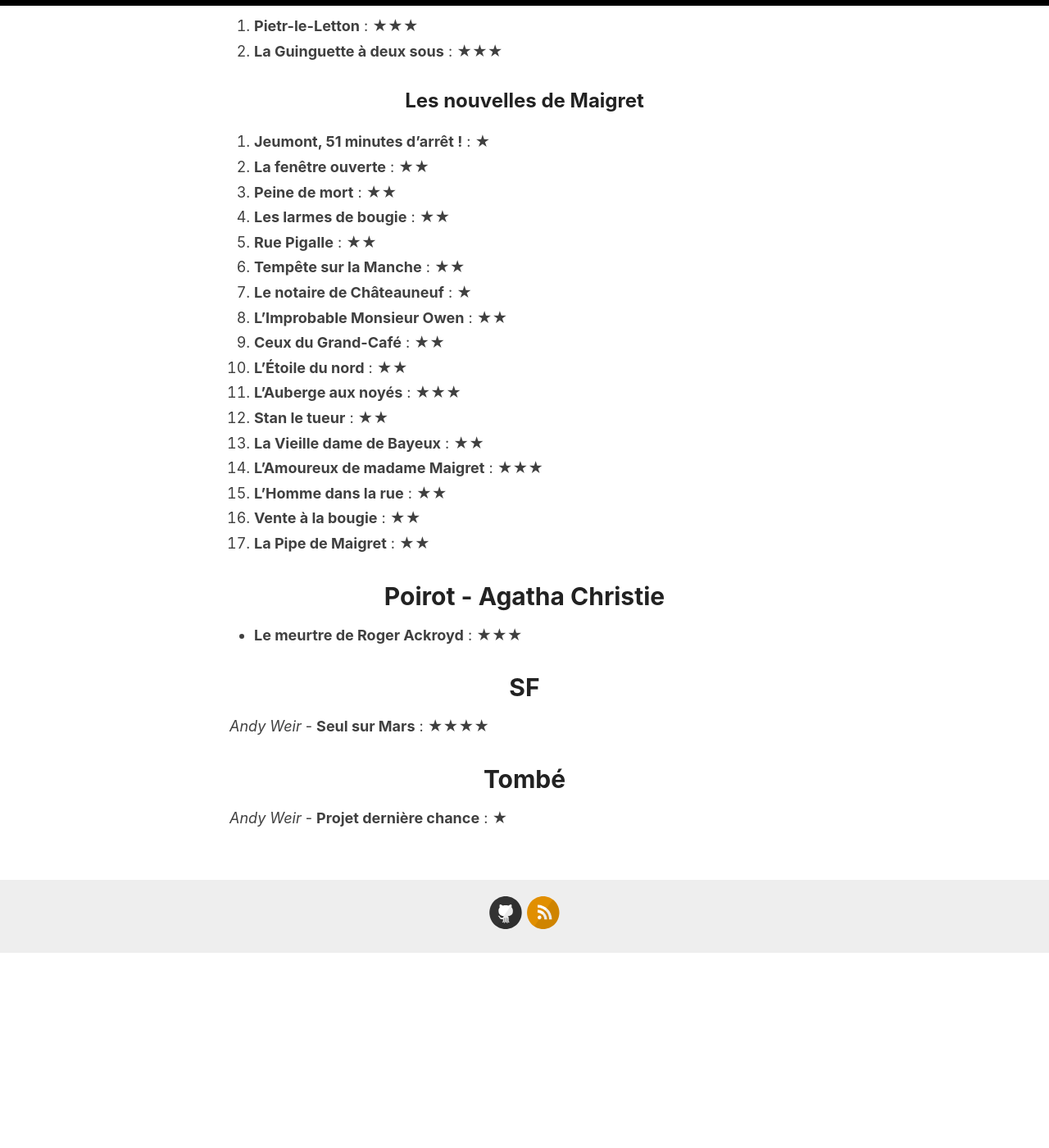
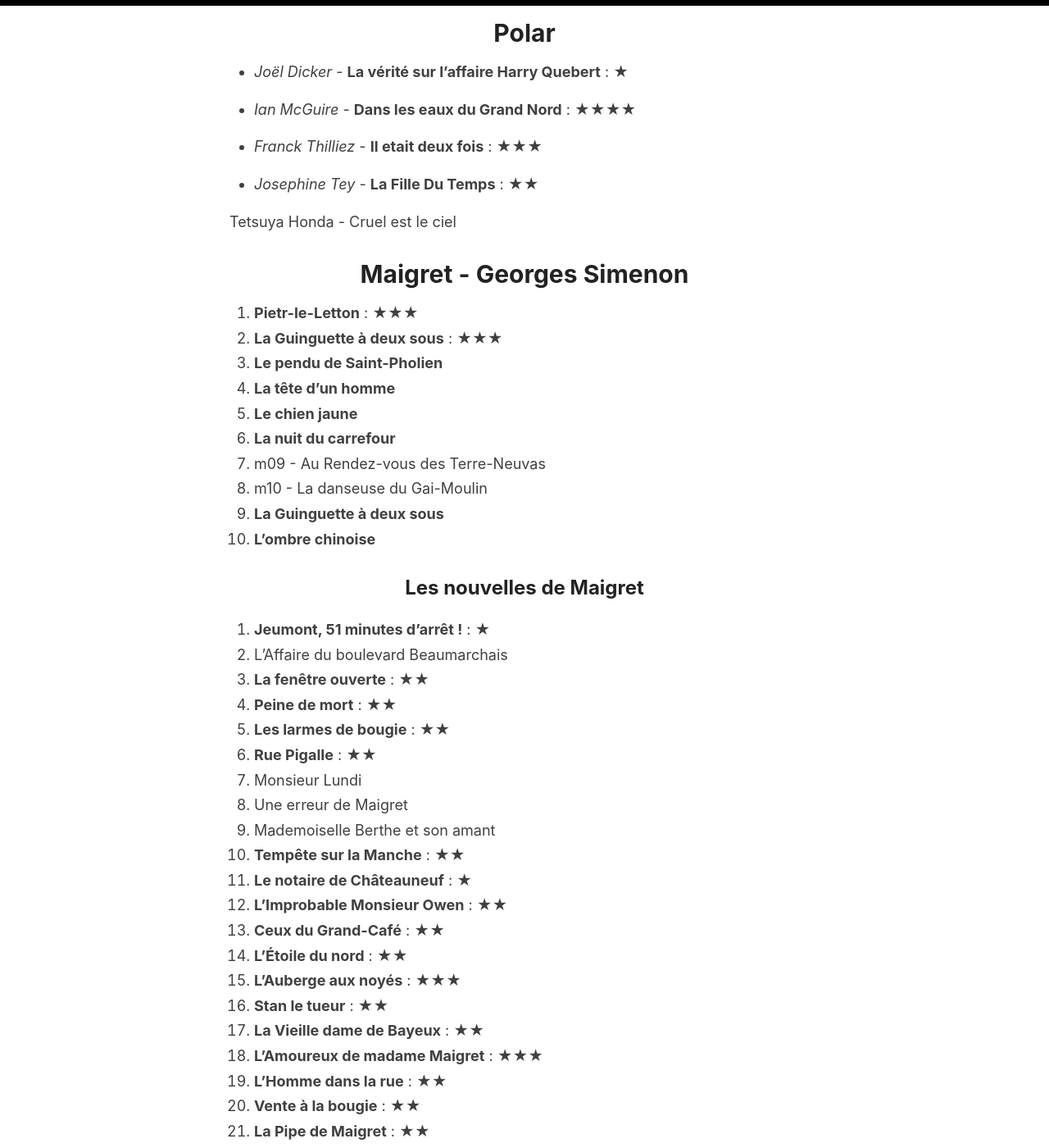
Before and after one commit to homeostasie/bouquins, a Jekyll site: the page built from _pages/jak.md, in a window 1280 px wide and 1400 px high, scrolled down 1333 px. Shown: the whole window at 82% size. Built offline with Jekyll 4.4.1, drawn with Linux system fonts in a browser that asks for light colours; before the commit the page ends 2496 px from its top, so only the background shows below that; some of the changed text lies outside the part shown.

```diff
--- a/_pages/jak.md
+++ b/_pages/jak.md
@@ -7,15 +7,24 @@ comments: true
 
 # Classique
 
-* *Svetlana Alexievitch* - **La supplication** : ★★★★
+**Svetlana Alexievitch**
+
+* **La supplication** : ★★★★
+* **Les cercueils de zinc** : ★★
 
 * *Georges Bernanos* - **Sous le soleil de Satan** : ★★
+
+* *Charlotte Brontë - Jane Eyrre
 
 * *Albert Camus* - **La peste** : ★★★★
 
 * *Joseph Conrad* - **Au cœur des ténèbres** : ★★
 
-* *Larry McMurtry* - **Lonesome Dove** : ★★★
+**Larry McMurtry**
+
+3. *Lonesome Dove 1* : ★★★
+4. *Lonesome Dove 2* : ★★★
+
 
 * *Jun'Ichiro Tanizaki* - **Dans l'oeil du demon** : ★★
 
@@ -48,18 +60,33 @@ comments: true
 
 * *Josephine Tey* - **La Fille Du Temps** : ★★
 
+Tetsuya Honda - Cruel est le ciel
+
 # Maigret - Georges Simenon
 
 1. **Pietr-le-Letton** : ★★★
-11. **La Guinguette à deux sous** : ★★★
+3. **La Guinguette à deux sous** : ★★★
+4. **Le pendu de Saint-Pholien**
+5. **La tête d'un homme**
+6. **Le chien jaune**
+7. **La nuit du carrefour**
+8. m09 - Au Rendez-vous des Terre-Neuvas
+9. m10 - La danseuse du Gai-Moulin
+10. **La Guinguette à deux sous**
+11. **L'ombre chinoise**
+
 
 ## Les nouvelles de Maigret
 
 1. **Jeumont, 51 minutes d'arrêt !** : ★
+2. L'Affaire du boulevard Beaumarchais
 3. **La fenêtre ouverte** : ★★
 4. **Peine de mort** : ★★
 5. **Les larmes de bougie** : ★★
 6. **Rue Pigalle** : ★★
+7. Monsieur Lundi
+8. Une erreur de Maigret
+9. Mademoiselle Berthe et son amant
 10. **Tempête sur la Manche** : ★★
 11. **Le notaire de Châteauneuf** : ★
 12. **L'Improbable Monsieur Owen** : ★★
```
Also changed, not shown: other parts of _pages/jak.md (+7 -2 lines), _pages/lectures.md (+7 -8 lines), _pages/pal.md (+9 -9 lines).
